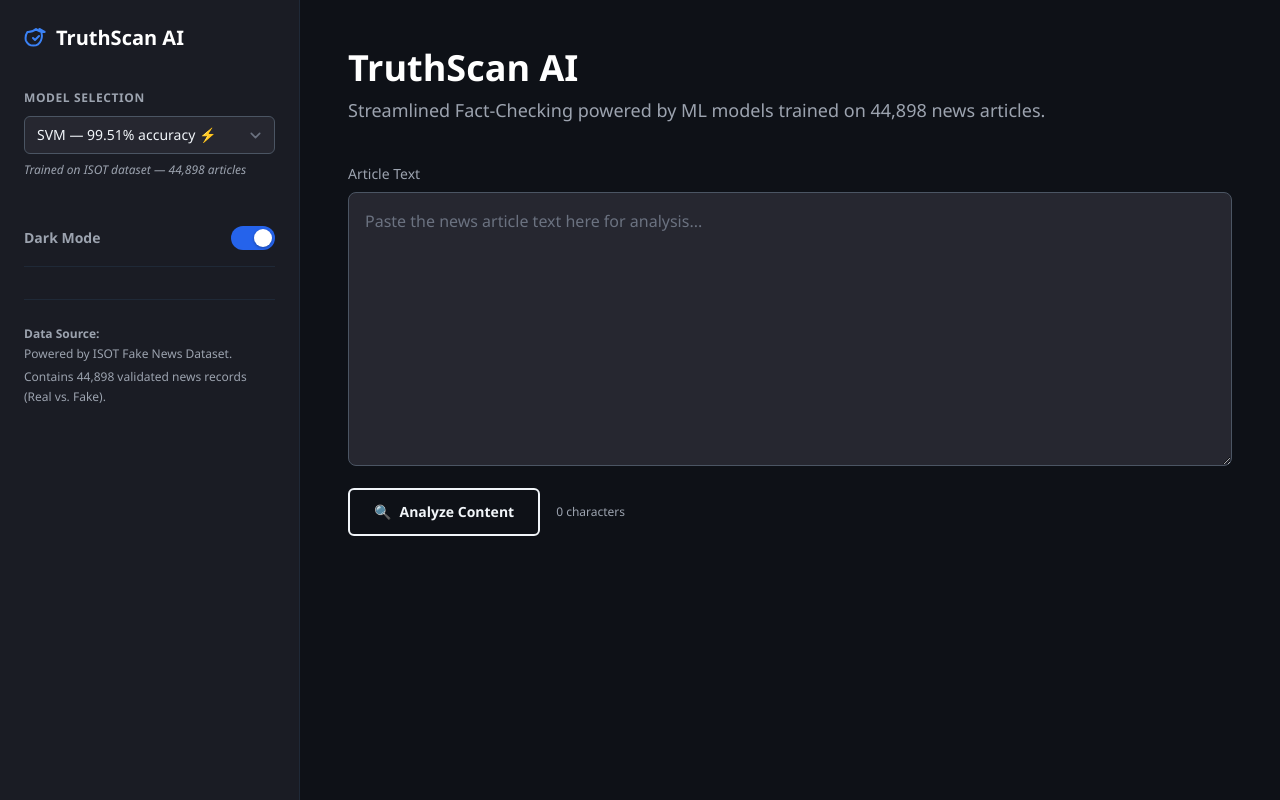
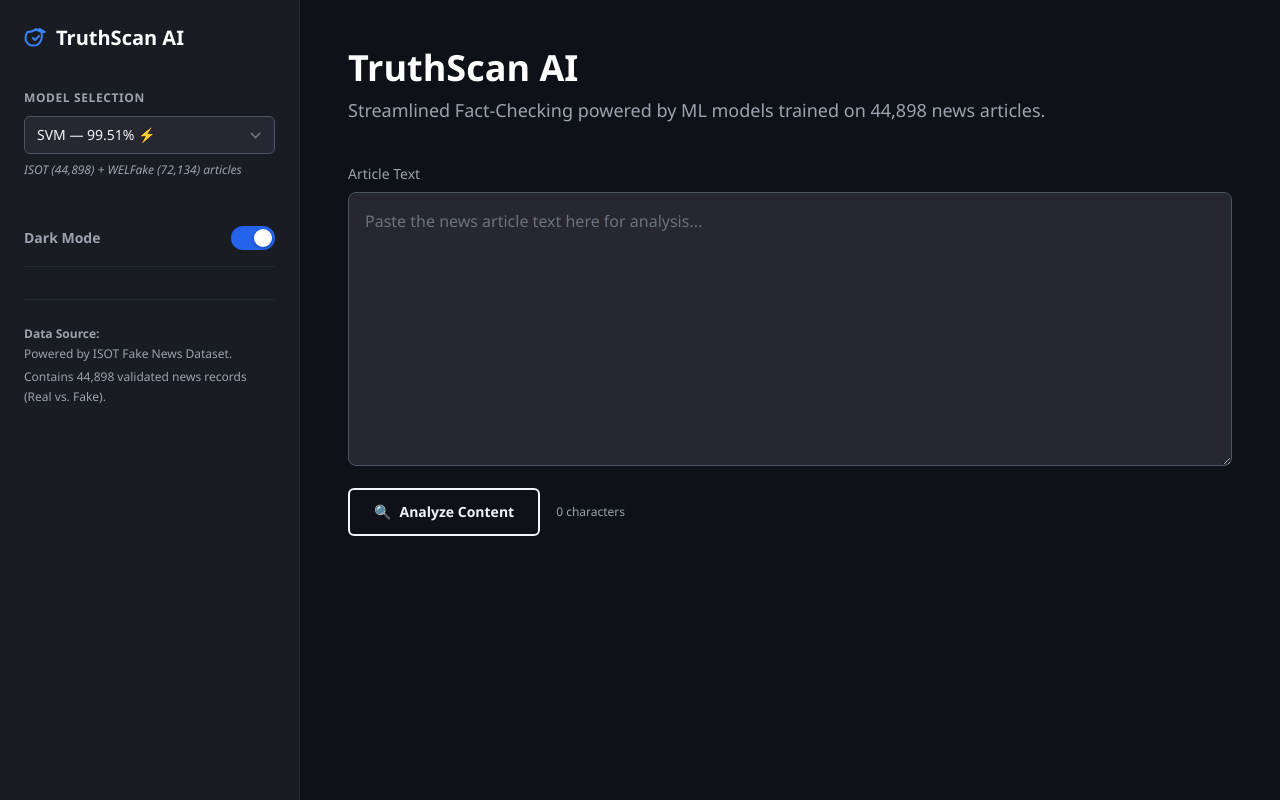
Before and after one commit to aviksarkar0204-stack/TruthScanAI, a Flask app: page / in a window 1280 px wide. Run offline with Flask 3, Linux system fonts and the light colour scheme; parts of the project's set-up code (start-up, migrations or seed data) failed here and were passed over; some libraries are stand-ins or nearby versions.

Commit message:
Optimized preprocessing pipeline, improved training durations, and enhanced classifier performance metrics in FakeGuard_Retrain_ClassicML.ipynb.

```diff
--- a/templates/index.html
+++ b/templates/index.html
@@ -167,15 +167,23 @@
   </div>
 
   <!-- Model Selection — YOUR models -->
-  <div class="space-y-2">
-    <label class="text-xs font-bold uppercase tracking-wider" style="color:var(--text-muted)">Model Selection</label>
-    <select id="modelSelect" class="w-full rounded-md py-2 px-3 text-sm border">
-        <option value="svm">SVM — 99.51% accuracy ⚡</option>
-        <option value="lr">Logistic Regression — 98.72% accuracy</option>
-        <option value="lstm">LSTM + Embeddings — 99.81% accuracy 🧠</option>
-    </select>
-    <p class="text-xs italic" style="color:var(--text-muted)">Trained on ISOT dataset — 44,898 articles</p>
-  </div>
+    <div class="space-y-2">
+  <label class="text-xs font-bold uppercase tracking-wider" style="color:var(--text-muted)">Model Selection</label>
+  <select id="modelSelect" class="w-full rounded-md py-2 px-3 text-sm border">
+      <optgroup label="── Classical ML (ISOT only) ──">
+          <option value="svm">SVM — 99.51% ⚡</option>
+          <option value="lr">Logistic Regression — 98.72%</option>
+      </optgroup>
+      <optgroup label="── Retrained (ISOT + WELFake) ──">
+          <option value="svm_retrained">SVM Retrained — 97.38% 🔄</option>
+          <option value="lr_retrained">LR Retrained — 96.25% 🔄</option>
+      </optgroup>
+      <optgroup label="── Deep Learning ──">
+          <option value="lstm">LSTM + Embeddings — 99.81% 🧠</option>
+      </optgroup>
+  </select>
+  <p class="text-xs italic" style="color:var(--text-muted)">ISOT (44,898) + WELFake (72,134) articles</p>
+</div>
 
   <!-- Theme Toggle -->
   <div class="flex items-center justify-between py-4" style="border-bottom:1px solid var(--divider)">
@@ -311,9 +319,11 @@
 <script>
   // ── Model info ──
   const modelInfo = {
-    svm:  { label: 'SVM (LinearSVC)',        acc: '99.51%' },
-    lr:   { label: 'Logistic Regression',    acc: '98.72%' },
-    lstm: { label: 'LSTM + Word Embeddings', acc: '99.81%' }
+    svm:          { label: 'SVM (ISOT only)',              acc: '99.51%' },
+    lr:           { label: 'Logistic Regression (ISOT only)', acc: '98.72%' },
+    svm_retrained:{ label: 'SVM Retrained (ISOT + WELFake)', acc: '97.38%' },
+    lr_retrained: { label: 'LR Retrained (ISOT + WELFake)',  acc: '96.25%' },
+    lstm:         { label: 'LSTM + Word Embeddings',       acc: '99.81%' }
 };
 
   // ── Theme toggle ──
```
